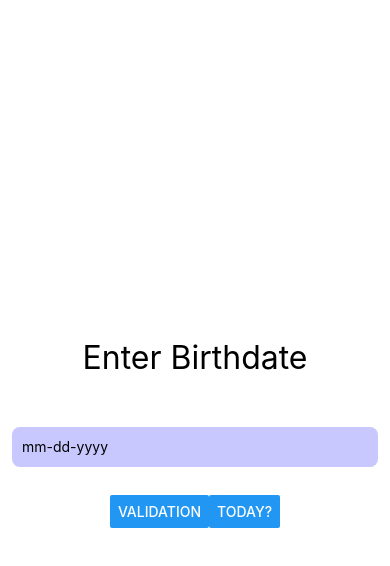
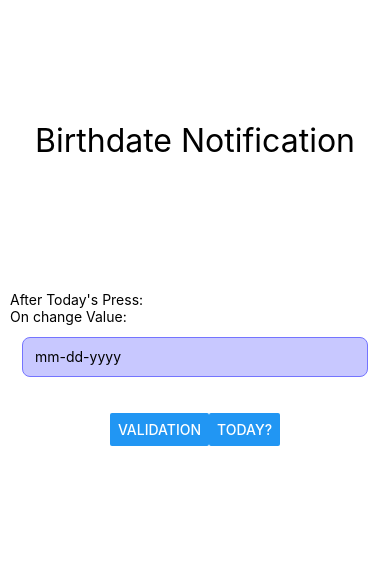
Before and after one commit to pandarv/ReactNative-UoA-Assignment, a React Native app in the folder EXSM3956_Assignment/: screen / in a window 390 px wide. Shown: the top 566 px of the page. Built offline with nearby package versions, Linux system fonts and the light colour scheme.

Commit message:
created two components pass it on App.cs and inputText is finally taking integer .

```diff
--- a/EXSM3956_Assignment/App.js
+++ b/EXSM3956_Assignment/App.js
@@ -1,6 +1,7 @@
 import React, { useState } from "react";
-import { StatusBar } from "expo-status-bar";
 import { SafeAreaView, StyleSheet, Text, View, TextInput, Button } from "react-native";
+import BirthdayInputVal from "./components/BirthdayInputVal";
+import BirthdayWish from "./components/BirthdayWish";
 export default function App() {
     const [inputVal, onChangeInputVal] = React.useState("");
     const [value, setValue] = React.useState("");
@@ -15,52 +16,32 @@ export default function App() {
     return (
         <SafeAreaView style={styles.container}>
             <View style={styles.topContainer}>
-                <Text style={styles.textSize}>Enter Birthdate</Text>
+                <Text style={styles.textSize}>Birthdate Notification</Text>
             </View>
-            <View style={styles.bottomContainer}>
-                <Text>{value}</Text>
-                <TextInput style={styles.input} value={inputVal} onChangeText={onChangeInputVal} placeholder="mm-dd-yyyy" />
-            </View>
-            <View style={styles.buttonSetting}>
-                <Button title="Validation" onPress={onClickValidate} />
-                <Button title="Today?" onPress={onClickHandle} />
-            </View>
+            <BirthdayInputVal />
+            {/* <BirthdayWish /> */}
         </SafeAreaView>
     );
 }
 const styles = StyleSheet.create({
     container: {
         flex: 1,
-        backgroundColor: "#fff",
-        alignItems: "center",
-        justifyContent: "center",
-    },
-    input: {
-        height: 40,
-        margin: 12,
-        borderWidth: 0,
-        backgroundColor: "rgb(200, 200, 255)",
-        padding: 10,
-        borderRadius: 8,
+        // backgroundColor: "#fff",
+        // alignItems: "center",
+        // justifyContent: "center",
+        // backgroundColor: "rgb(55,55,55)",
     },
     textSize: {
         fontSize: 32,
+        // color: "rgb(255,255,255)",
+        // backgroundColor: "rgb(128, 191, 255)",
     },
     topContainer: {
-        flex: 0.1,
+        flex: 0.3,
         // width: 500,
         justifyContent: "center",
         alignItems: "center",
         padding: 24,
         // backgroundColor: "rgb(128, 191, 255)",
     },
-    bottomContainer: {
-        // flex: 0.1,
-        width: "100%",
-        // backgroundColor: "rgb(226, 198, 236)",
-    },
-    buttonSetting: {
-        flexDirection: "row",
-        margin: 16,
-    },
 });
--- /dev/null
+++ b/EXSM3956_Assignment/components/BirthdayInputVal.js
@@ -0,0 +1,71 @@
+import React, { useState } from "react";
+import { SafeAreaView, StyleSheet, Text, View, TextInput, Button } from "react-native";
+export default function BirthdayInputVal() {
+    const [inputVal, onChangeInputVal] = React.useState("");
+    const [value, setValue] = React.useState("");
+    console.log(inputVal);
+    const onClickHandle = () => {
+        setValue(inputVal);
+        onChangeInputVal("");
+    };
+    const onClickValidate = () => {
+        console.log(inputVal);
+    };
+
+    return (
+        <View style={styles.container}>
+            <View style={styles.bottomContainer}>
+                <Text>After Today's Press: {value}</Text>
+                <Text>On change Value: {inputVal}</Text>
+                <TextInput
+                    style={styles.input}
+                    value={inputVal}
+                    onChangeText={(newText) => onChangeInputVal(newText.replace(/[^\d]/g, ""))}
+                    placeholder="mm-dd-yyyy"
+                />
+            </View>
+            <View style={styles.buttonSetting}>
+                <Button title="Validation" onPress={onClickValidate} />
+                <Button title="Today?" onPress={onClickHandle} />
+            </View>
+        </View>
+    );
+}
+const styles = StyleSheet.create({
+    container: {
+        flex: 0.7,
+        alignItems: "center",
+        justifyContent: "top",
+        padding: 10,
+    },
+    input: {
+        height: 40,
+        margin: 12,
+        borderWidth: 1,
+        borderColor: "rgb(116, 116, 255)",
+        backgroundColor: "rgb(200, 200, 255)",
+        borderRadius: 8,
+        paddingVertical: 8,
+        paddingHorizontal: 12,
+    },
+    textSize: {
+        fontSize: 32,
+    },
+    topContainer: {
+        justifyContent: "center",
+        alignItems: "center",
+        padding: 24,
+    },
+    bottomContainer: {
+        // flex: 0.1,
+        width: "100%",
+    },
+    buttonSetting: {
+        flexDirection: "row",
+        justifyContent: "space-between",
+        margin: 24,
+    },
+    marginButton: {
+        margin: 4,
+    },
+});
--- /dev/null
+++ b/EXSM3956_Assignment/components/BirthdayWish.js
@@ -0,0 +1,15 @@
+import { SafeAreaView, StyleSheet, Text, View, TextInput, Button } from "react-native";
+const BirthdayWish = () => {
+    return (
+        <View>
+            <Text>Happy Birthday!!🥳! </Text>
+        </View>
+    );
+};
+const styles = StyleSheet.create({
+    textSize: {
+        fontSize: 24,
+    },
+});
+
+export default BirthdayWish;
```
